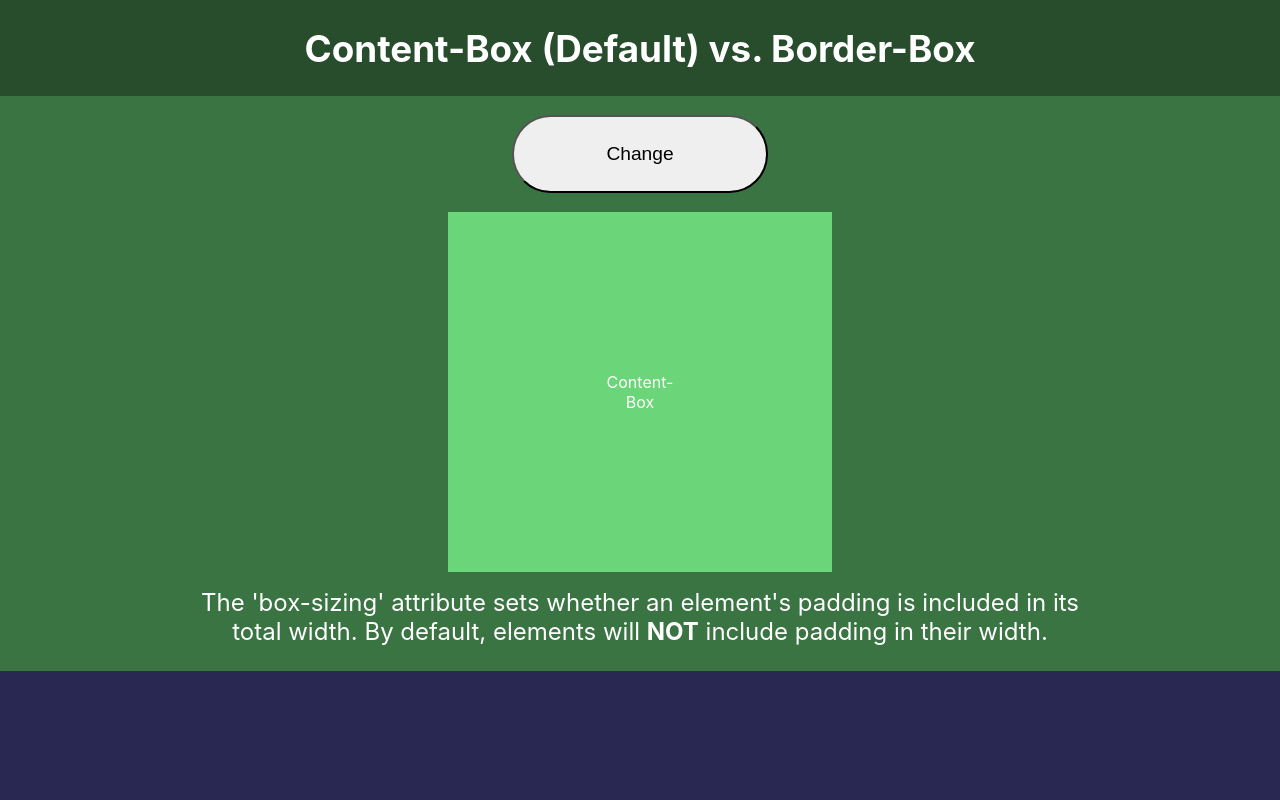
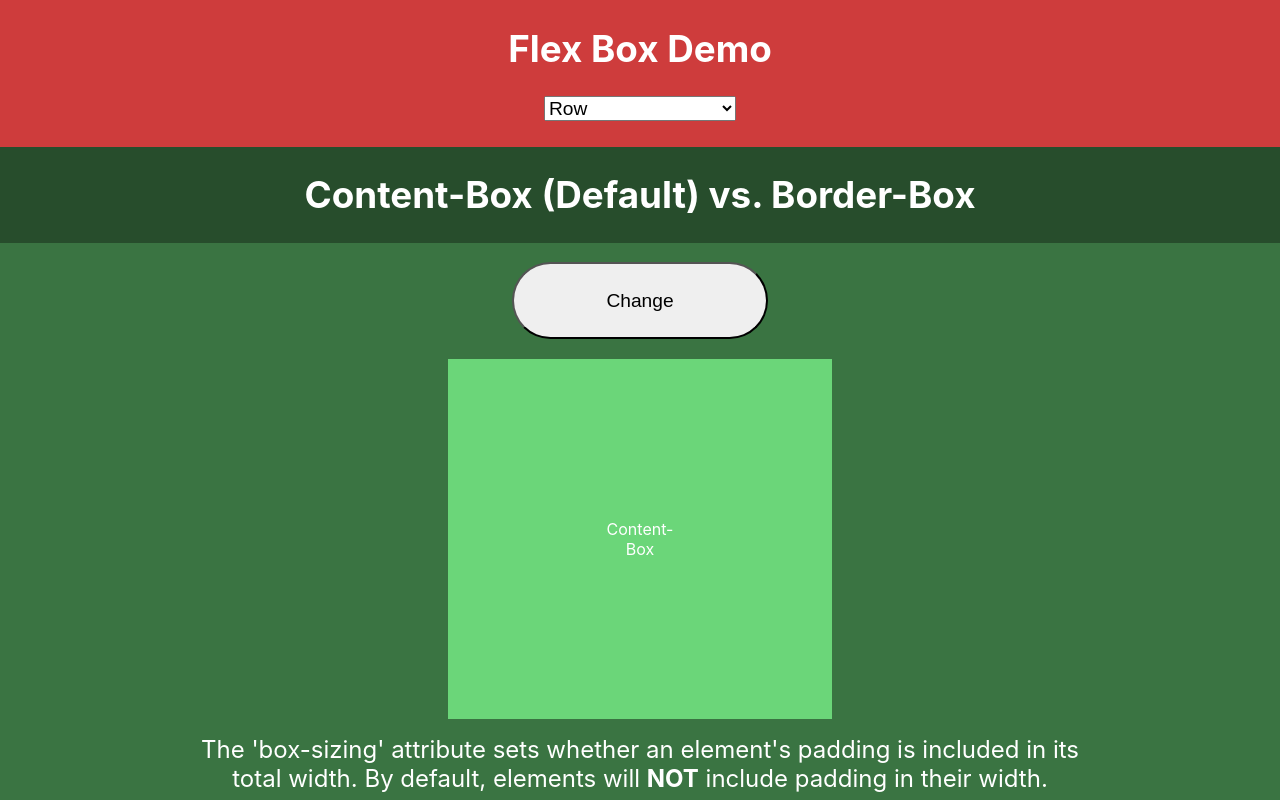
Before and after one commit to tylercorbett/css-showcase, a React (Create React App) app: page / in a window 1280 px wide. Shown: the top 800 px of the page. Built offline with nearby package versions, Linux system fonts and the light colour scheme.

Commit message:
basic flexbox setup

```diff
--- a/src/App.js
+++ b/src/App.js
@@ -2,19 +2,19 @@ import React, { Component } from 'react';
 import './App.scss';
 import BoxSizing from './components/boxsizing/BoxSizing';
 import ButtonShowcase from './components/buttonshowcase/ButtonShowcase';
-
+import FlexBox from './components/flexbox/FlexBox';
 class App extends Component {
   render() {
     return (
       <main>
+        <div className='two'>
+          <FlexBox/>
+        </div>
          <div className='three'>
             <BoxSizing/>
         </div>
         <div className='one'>
           <ButtonShowcase/>
-        </div>
-        <div className='two'>
-          <h1>Div 2</h1>
         </div>
         <div className='four'>
           <h1>Div 4</h1>
--- a/src/App.scss
+++ b/src/App.scss
@@ -30,7 +30,6 @@ h1 {
 }
 .two {
   max-width: 100%;
-  padding: 10em;
 
   background-color: rgb(206, 60, 60);
 }
--- /dev/null
+++ b/src/components/flexbox/FlexBox.js
@@ -0,0 +1,25 @@
+import React, { PureComponent } from 'react';
+import styles from './FlexBox.module.scss';
+
+export default class FlexBox extends PureComponent {
+  state = {
+    flexDirection: 'row'
+  }
+  render() {
+    return(
+      <>
+        <header>
+          <h2 className={styles.title}>Flex Box Demo</h2>
+        </header>
+        <main className={styles.main}>
+            <select className={styles.select}>
+                <option value='row'>Row</option>
+                <option value='rowReverse'>Row-Reverse</option>
+                <option value='column'>Column</option>
+                <option value='columnReverse'>Column-Reverse</option>
+            </select>
+        </main>
+      </>
+    )
+  }
+}
--- /dev/null
+++ b/src/components/flexbox/FlexBox.module.scss
@@ -0,0 +1,17 @@
+.main {
+    display: flex;
+    justify-content: center;
+}
+.select {
+    width: 15%;
+    margin: 0 auto 2% auto;
+    font-size: 120%;
+}
+.title {
+    padding: 2%;
+    margin: 0;
+    width: 100%;
+    text-align: center;
+    font-size: 2.3em;
+    color: white;
+}
```
